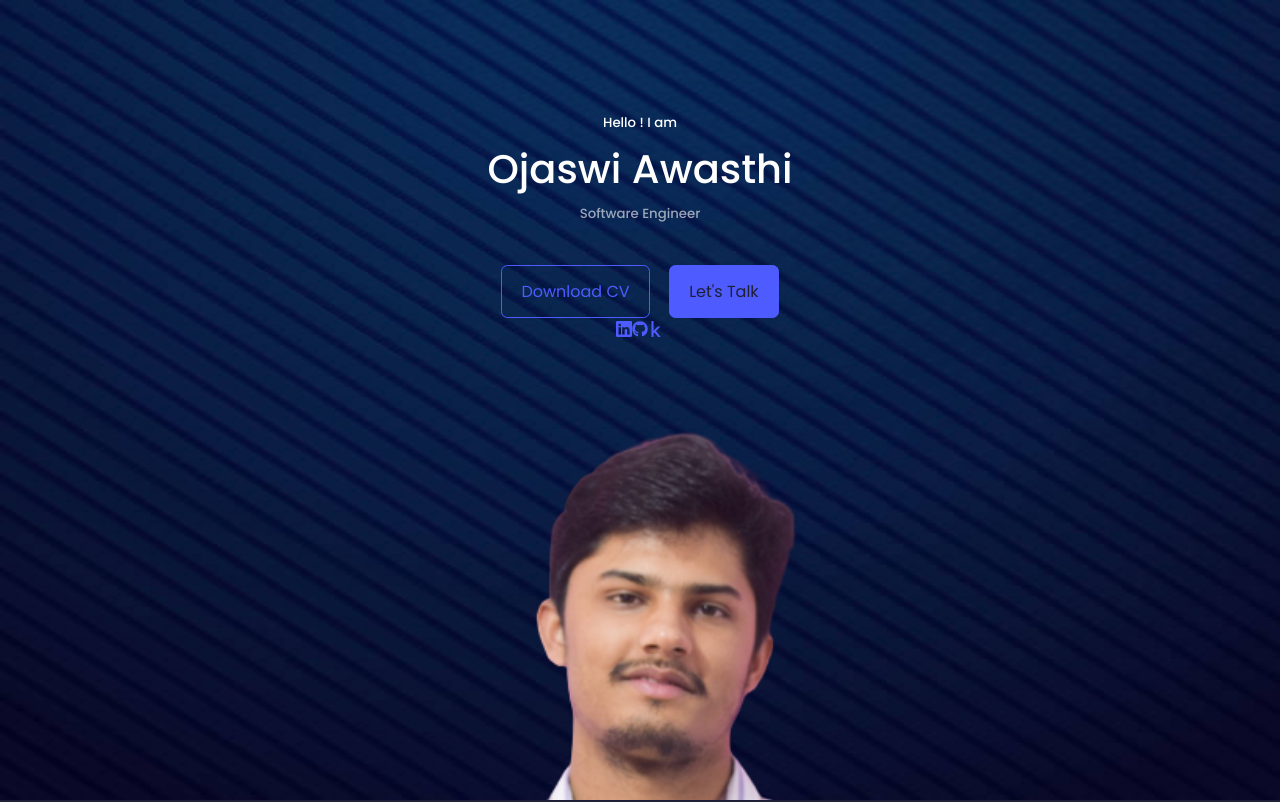
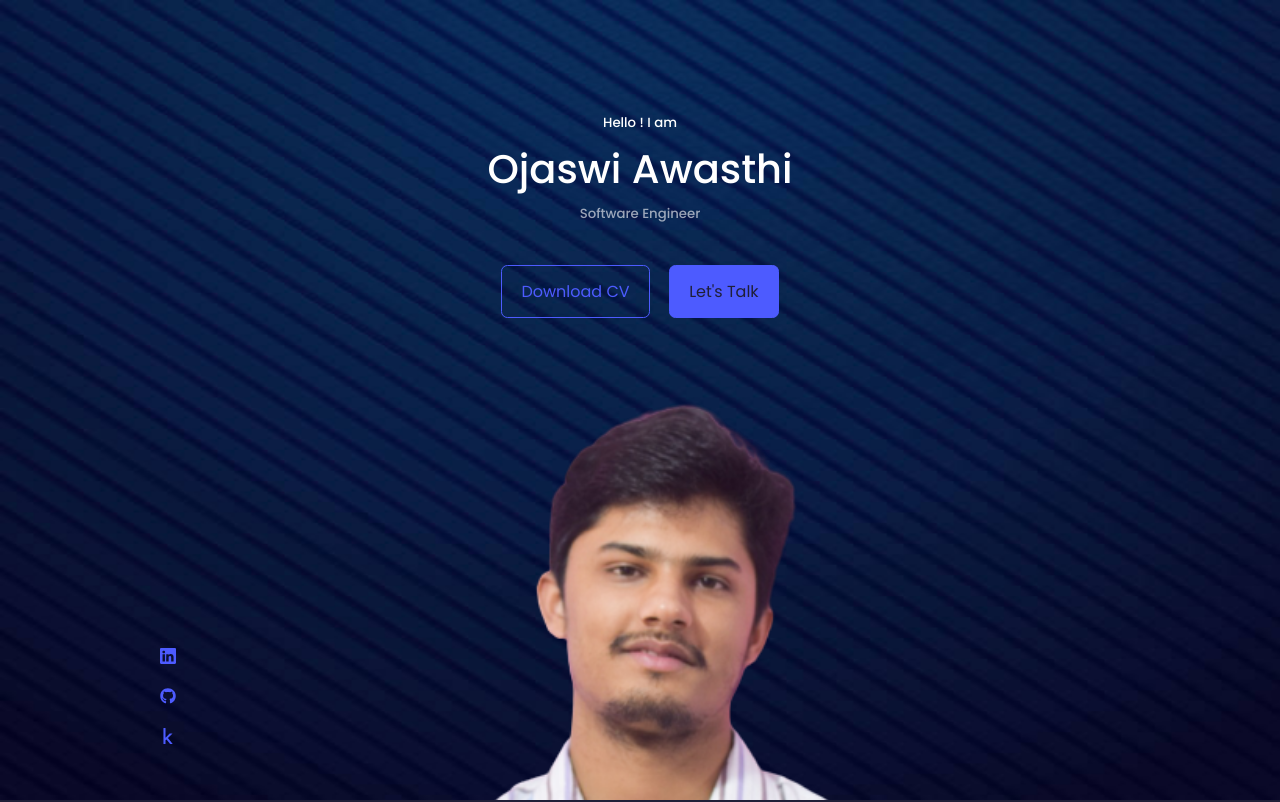
Before and after one commit to Ojaswi2000/ojaswi_portfolio, a React (Create React App) app: page / in a window 1280 px wide. Shown: the top 802 px of the page. Built offline with nearby package versions, Linux system fonts and the light colour scheme.

Commit message:
socials styling

```diff
--- a/src/components/header/header.css
+++ b/src/components/header/header.css
@@ -21,3 +21,12 @@ header{
 }
 
 /**** HEADER SOCIALS ****/
+.header__socials{
+  display: flex;
+  flex-direction: column;
+  left: 0;
+  align-items: center;
+  bottom: 3rem;
+  gap: 0.8rem;
+  position: absolute;
+}
```
